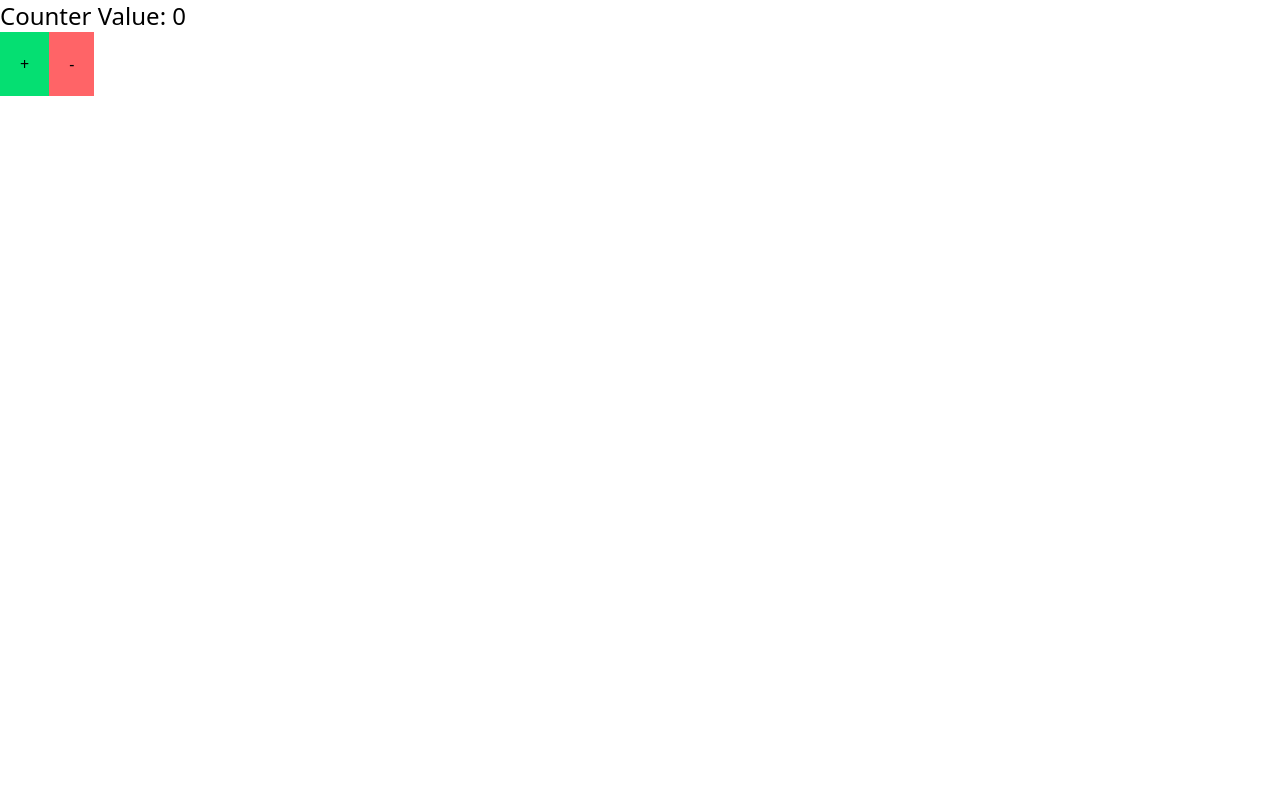
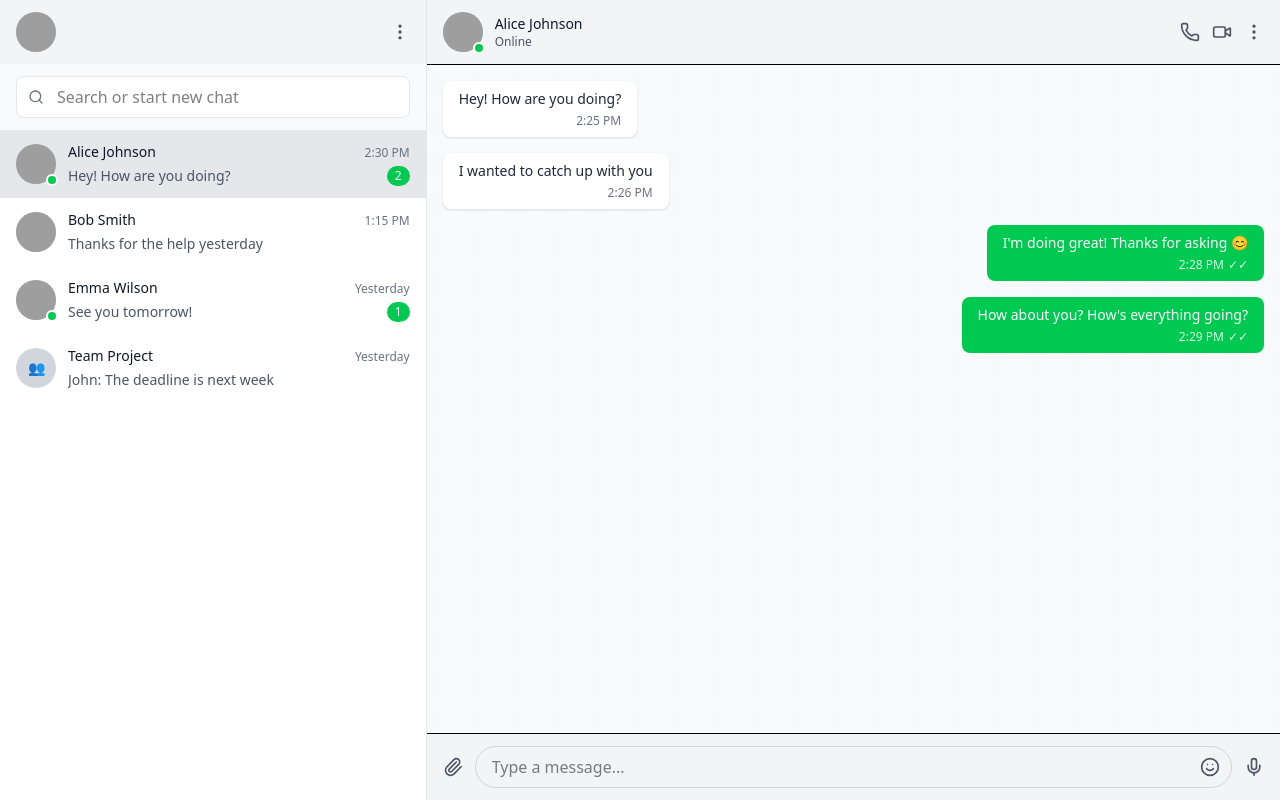
Before and after one commit to A-B-H-I-S-H-E-K-S-H-A-W/chatapp, a React (Vite) app in the folder client/: page / in a window 1280 px wide. Built offline with nearby package versions, Linux system fonts and the light colour scheme; grey boxes are pictures that could not be loaded.

Commit message:
Reimplimented the base structure

```diff
--- a/client/src/App.jsx
+++ b/client/src/App.jsx
@@ -1,24 +1,10 @@
-import { useState } from "react";
 import "./styles/globals.css";
-import { useCounterStore } from "./store/store";
-// import WhatsAppInterface from "./pages/WhatsAppInterface";
+import WhatsAppInterface from "./pages/WhatsAppInterface";
 
 function App() {
-  const count = useCounterStore((state) => state.count);
-  const increment = useCounterStore((state) => state.increment);
-  const decrement = useCounterStore((state) => state.decrement);
   return (
     <>
-      {/* <WhatsAppInterface /> */}
-      <div className="">
-        <p className="text-2xl">Counter Value: {count}</p>
-        <button onClick={increment} className="p-5 bg-green-400">
-          +
-        </button>
-        <button onClick={decrement} className="p-5 bg-red-400">
-          -
-        </button>
-      </div>
+      <WhatsAppInterface />
     </>
   );
 }
```
